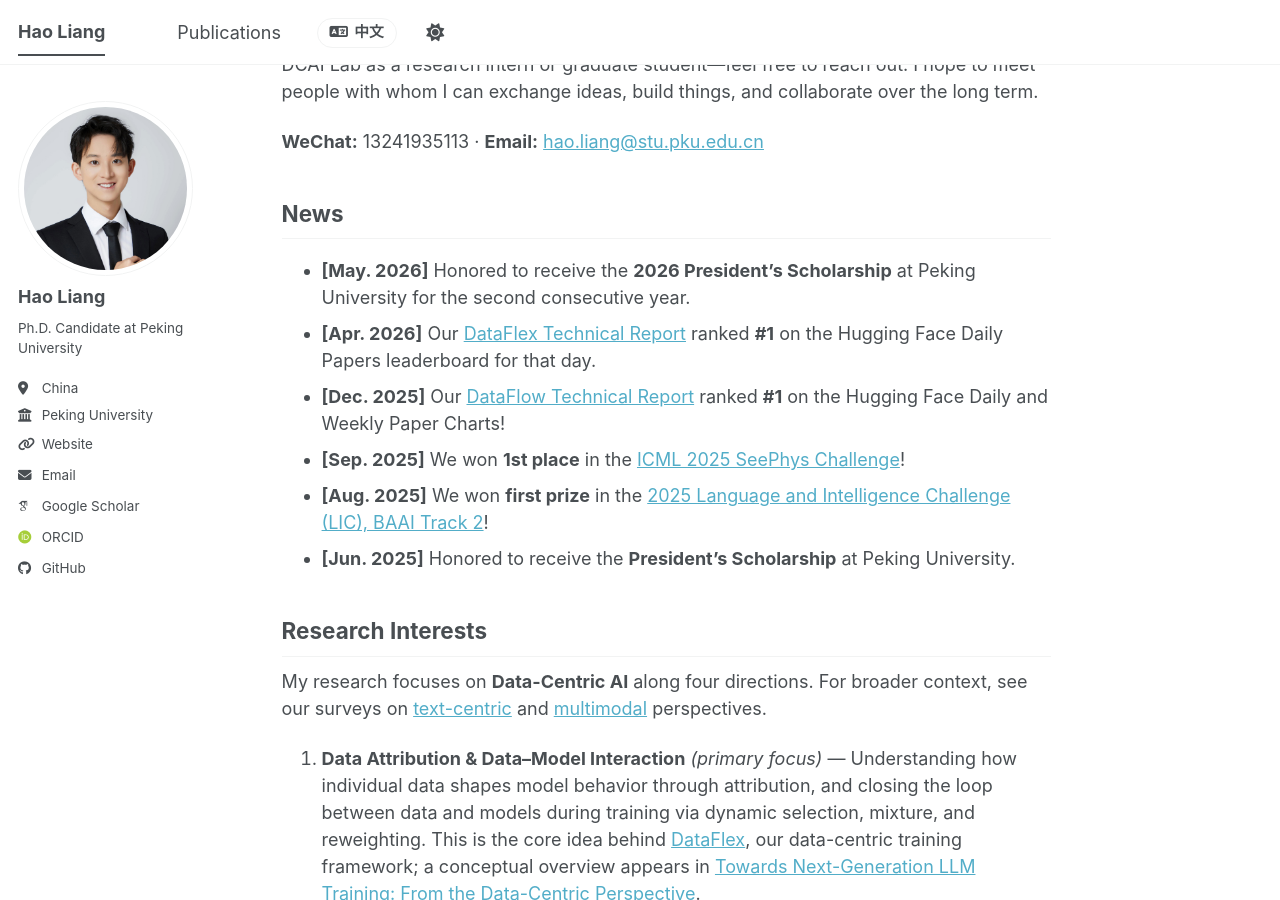
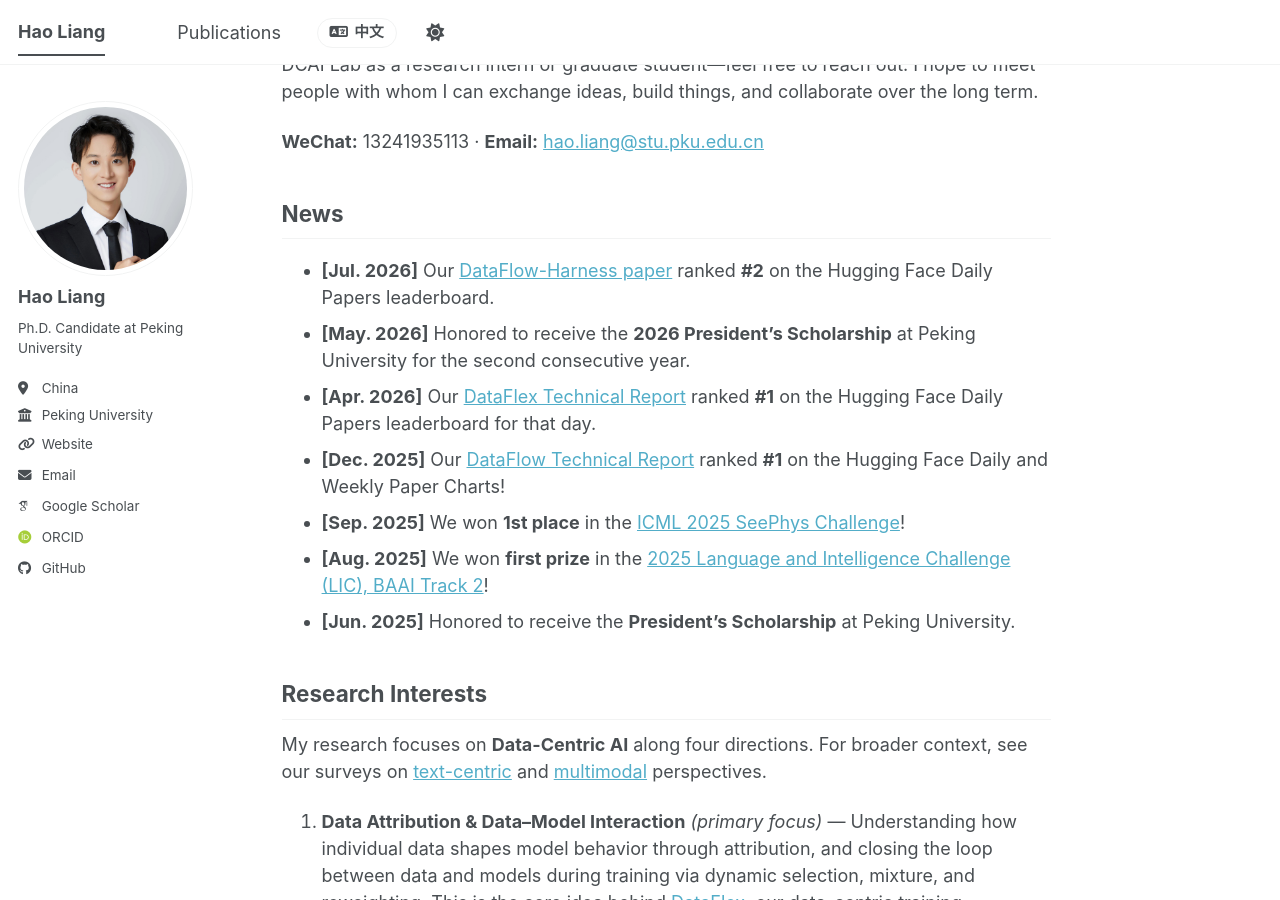
Before and after one commit to haolpku/haolpku.github.io, a Jekyll site: the page built from _pages/about.md, in a window 1280 px wide and 900 px high, scrolled down 1097 px. Built offline with Jekyll 4.4.1, drawn with Linux system fonts in a browser that asks for light colours; some web fonts are replaced; a script bundle is joined from its source files by our own code; library files that are not in the unit come from our copies.

Commit message:
Add DataFlow-Harness to homepage news

```diff
--- a/_pages/about.md
+++ b/_pages/about.md
@@ -39,6 +39,7 @@
 **WeChat:** 13241935113 · **Email:** [hao.liang@stu.pku.edu.cn](mailto:hao.liang@stu.pku.edu.cn)
 
 ## News
+- **[Jul. 2026]** Our [DataFlow-Harness paper](https://huggingface.co/papers/2607.16617) ranked **#2** on the Hugging Face Daily Papers leaderboard.
 - **[May. 2026]** Honored to receive the **2026 President's Scholarship** at Peking University for the second consecutive year.
 - **[Apr. 2026]** Our [DataFlex Technical Report](https://huggingface.co/papers/2603.26164) ranked **#1** on the Hugging Face Daily Papers leaderboard for that day.
 - **[Dec. 2025]** Our [DataFlow Technical Report](https://huggingface.co/papers/2512.16676) ranked **#1** on the Hugging Face Daily and Weekly Paper Charts!
```
Also changed, not shown: _pages/about-zh.md (+1 -0 lines).
